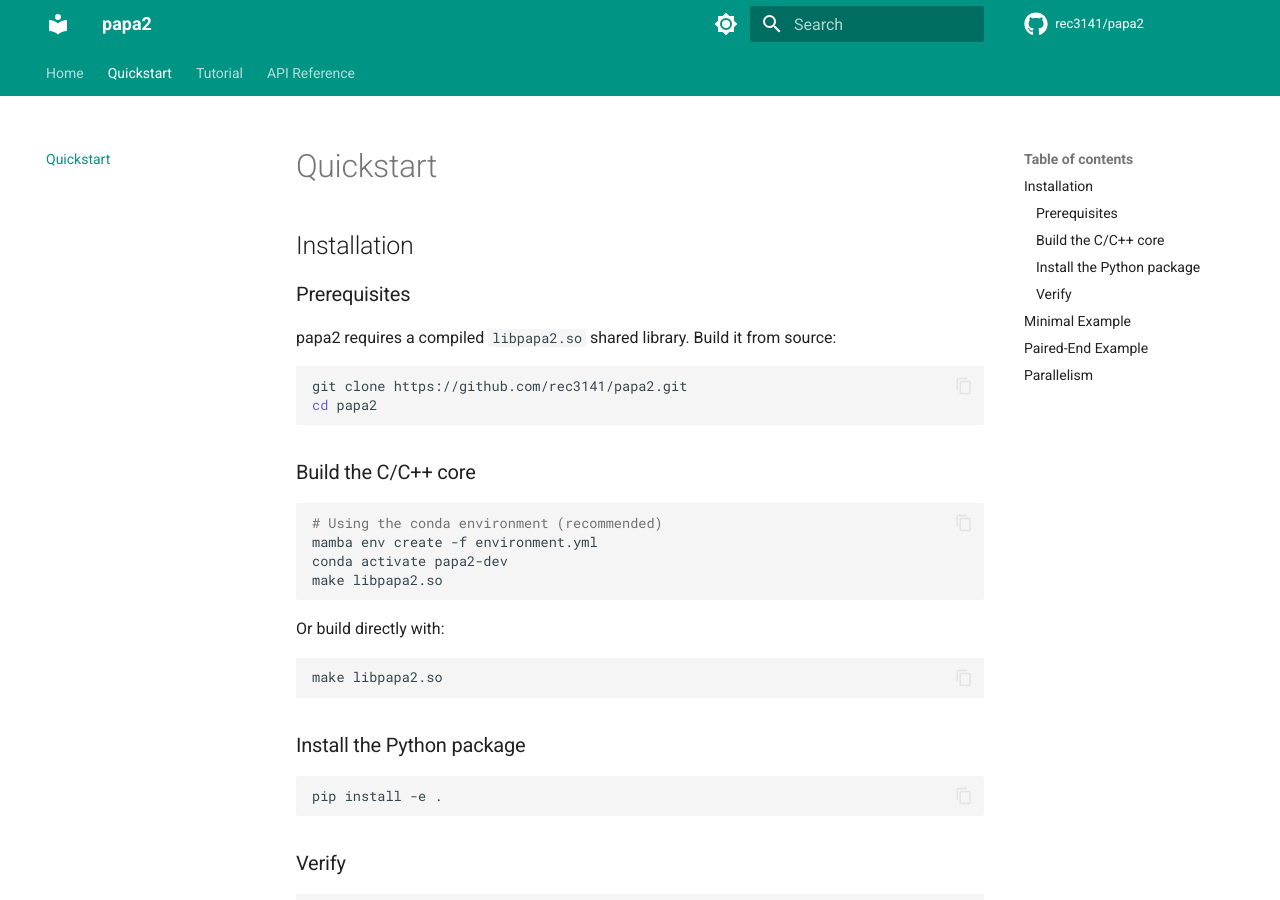
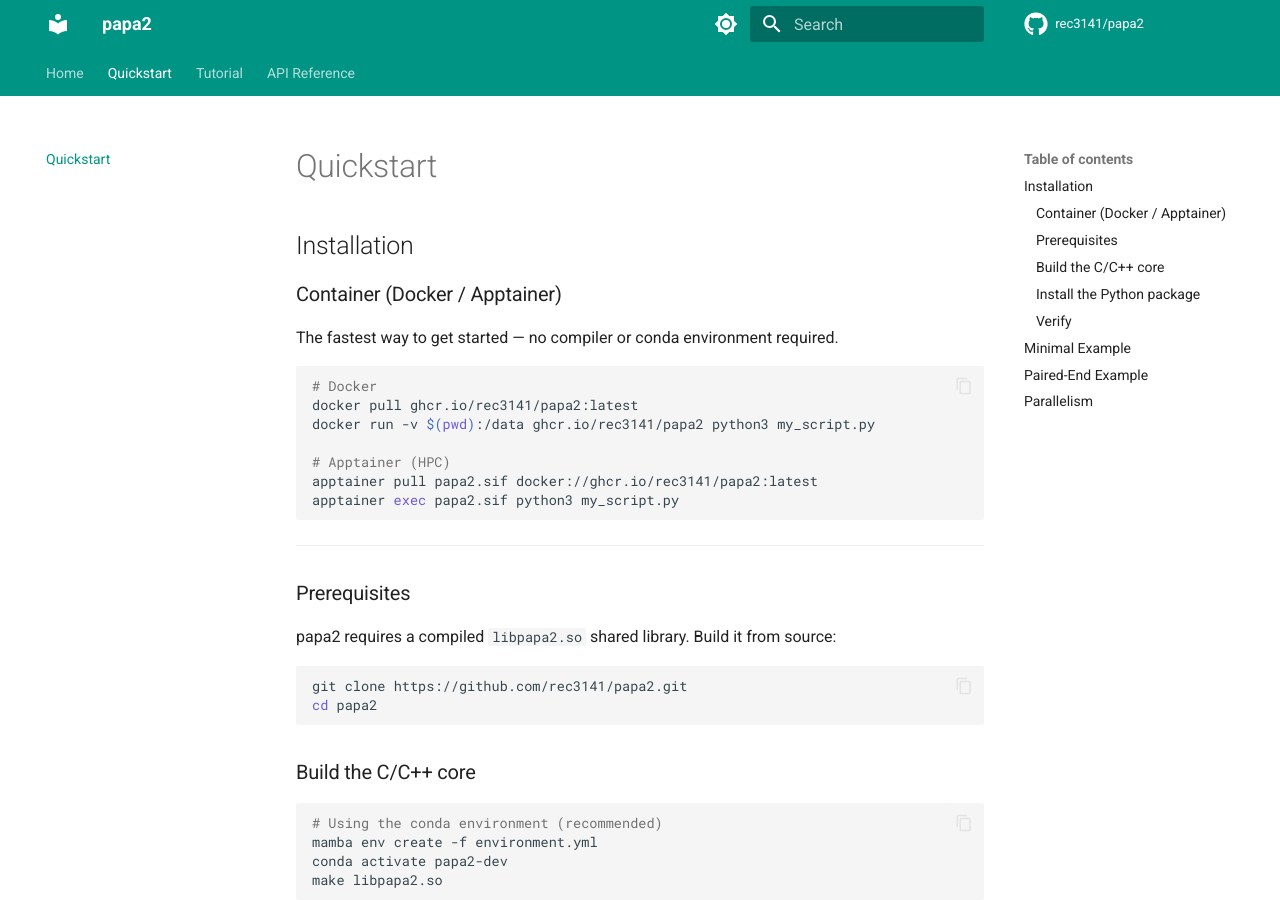
Before and after one commit to rec3141/papa2, an MkDocs documentation site: the page built from docs/quickstart.md, in a window 1280 px wide and 900 px high. Built offline with MkDocs 1.6.1 and Material for MkDocs 9.7.7, drawn with Linux system fonts in a browser that asks for light colours; comment, search, counter and statistics services are not loaded.

Commit message:
Add container build: Dockerfile + GHCR CI + Apptainer docs
Multi-stage Dockerfile compiles libpapa2.so in Ubuntu 22.04 then
installs it into a lean Python 3.12-slim runtime image published to
ghcr.io/rec3141/papa2 via a new GitHub Actions workflow; quickstart
docs gain a Container section with Docker and Apptainer usage examples.

Co-Authored-By: Claude Sonnet 4.6 <noreply@anthropic.com>

````diff
--- a/docs/quickstart.md
+++ b/docs/quickstart.md
@@ -1,6 +1,22 @@
 # Quickstart
 
 ## Installation
+
+### Container (Docker / Apptainer)
+
+The fastest way to get started — no compiler or conda environment required.
+
+```bash
+# Docker
+docker pull ghcr.io/rec3141/papa2:latest
+docker run -v $(pwd):/data ghcr.io/rec3141/papa2 python3 my_script.py
+
+# Apptainer (HPC)
+apptainer pull papa2.sif docker://ghcr.io/rec3141/papa2:latest
+apptainer exec papa2.sif python3 my_script.py
+```
+
+---
 
 ### Prerequisites
 
````
Also changed, not shown: 2 other files.
